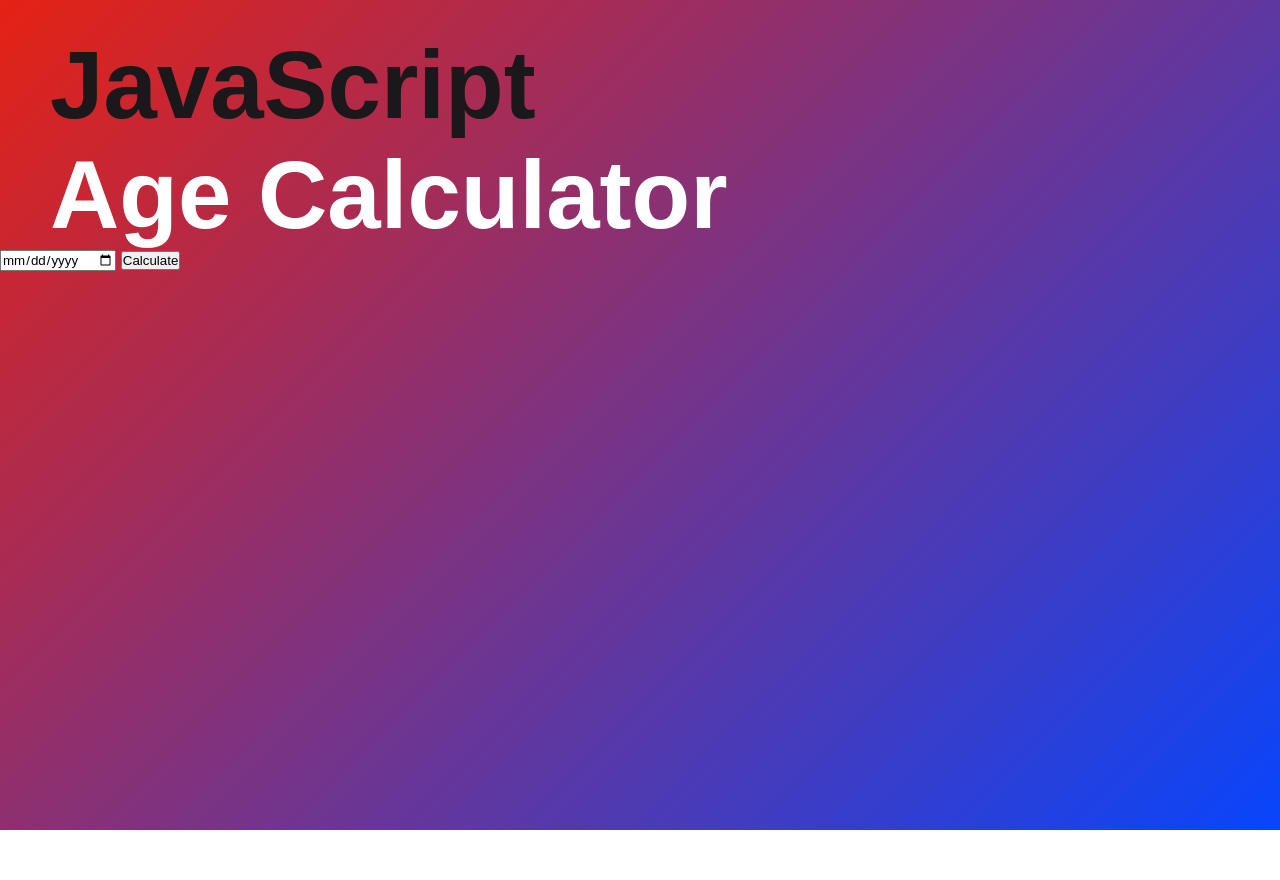
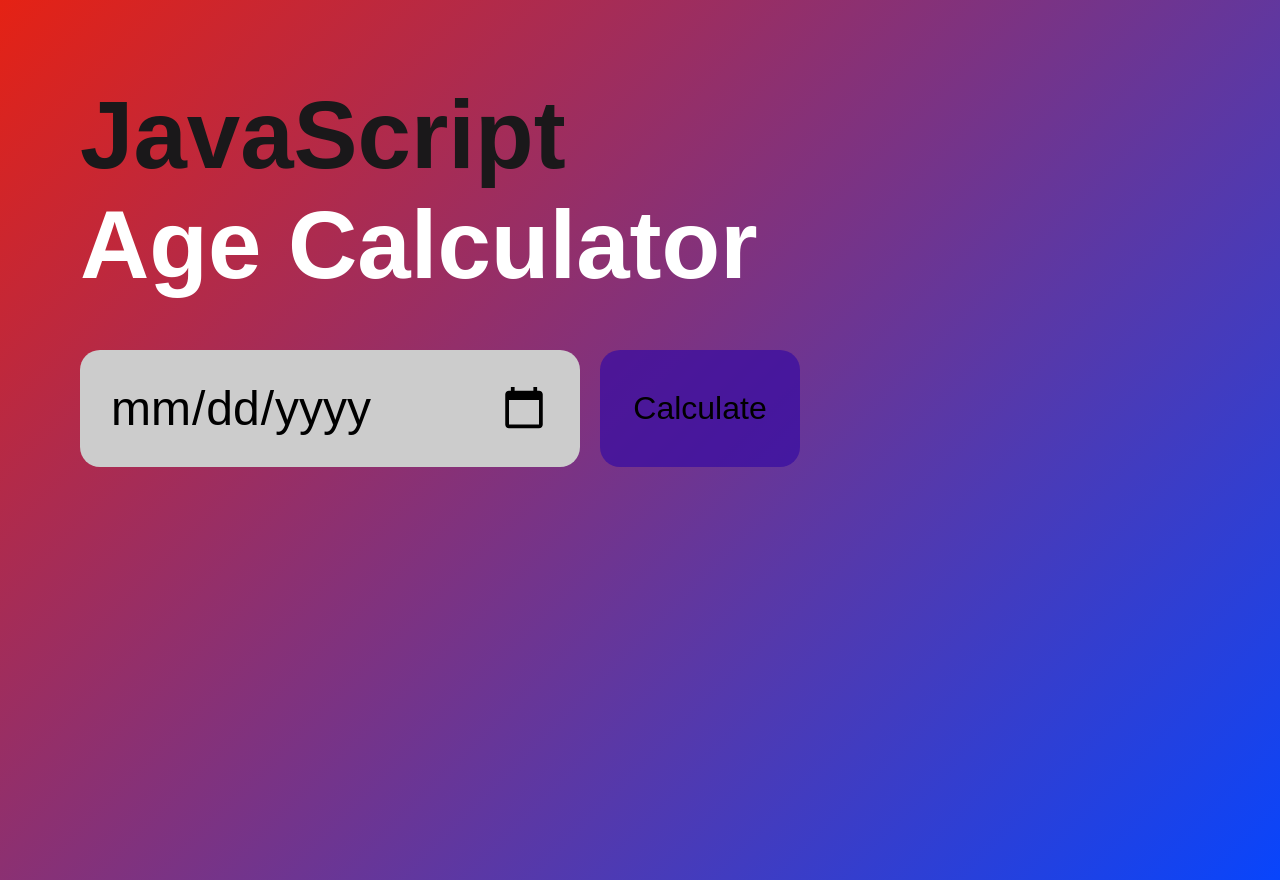
Before and after one commit to jaypee2227/AgeCalculator, a plain HTML site: page index.html in a window 1280 px wide. Before the commit the page ends 830 px from the top, so only its background shows below. Drawn offline with Linux system fonts and the light colour scheme.

Commit message:
Update style.css

```diff
--- a/style.css
+++ b/style.css
@@ -19,10 +19,45 @@ body{
 #container h1{
     color: #1a181a;
     font-size: 6em;
-    margin-top: 30px;
-    padding-left: 50px;
+    margin-top: 80px;
+    padding-left: 80px;
 }
 
 #container h1 span{
     color:  #fff;
 }
+
+#wrapper{
+    margin-top: 50px;
+    padding-left: 80px;
+    display: flex;
+    flex-direction: row;
+}
+
+#date-input{
+    width: 500px;
+    padding: 30px;
+    border: none;
+    background-color: #ccc;
+    font-size: 3em;
+    border-radius: 20px;
+    cursor: pointer;
+}
+
+#btn{
+    width: 200px;
+    margin-left: 20px;
+    padding: 30px;
+    border: none;
+    border-radius: 20px;
+    font-size: 2em;
+    background-color: #370ca3b5;
+    cursor: pointer;
+}
+
+#result{
+    margin-top: 50px;
+    padding-left: 80px;
+    color: #1a181a;
+    font-size: 3em;
+}
```
